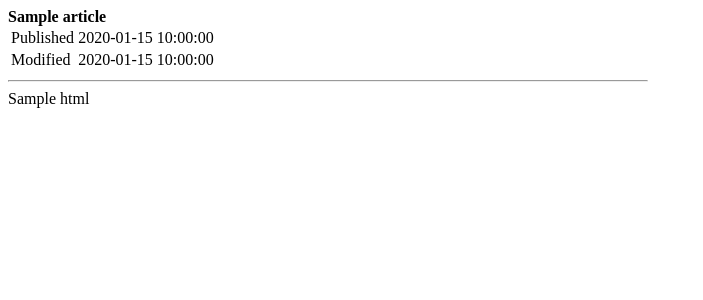
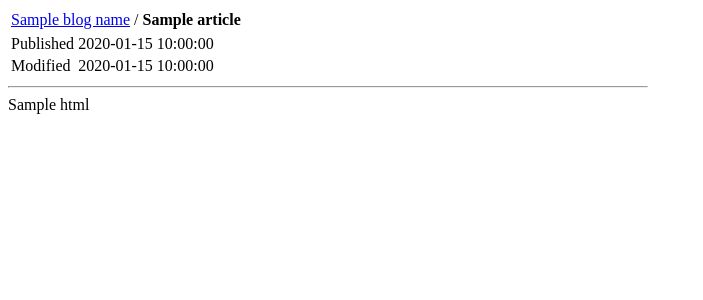
Before and after one commit to CYTMWIA/rainbow, a Python web app: template templates/article.html in a window 1280 px wide. Shown: the top 300 px of the page, without its empty margins (0-703 px from the left). Run offline with Jinja, Linux system fonts and the light colour scheme; the template is opened without the code that fills it: most values are stand-ins (such as "Sample title", 1, 10 or a date in 2020).

Commit message:
use blog_name instead of blog_title

```diff
--- a/config-default.json
+++ b/config-default.json
@@ -1,5 +1,5 @@
 {
-    "blog_title": "Simple Blog",
+    "blog_name": "Simple Blog",
     "mathjax_src": "https://unpkg.com/mathjax@3.2.0/es5/tex-mml-chtml.js",
     "output_dir": "./output",
     "content_dir": "./content",
--- a/scripts/build.py
+++ b/scripts/build.py
@@ -128,7 +128,7 @@ def main():
         art.link = os.path.basename(art.path)+".html"
 
     write("index.html", load_template("index.html").render(
-        title=config["blog_title"],
+        blog_name=config["blog_name"],
         about=about,
         articles=articles,
     ))
@@ -137,7 +137,7 @@ def main():
     for art in articles:
         print(art)
         write(art.link, article_template.render(
-            title=art.title,
+            blog_name=config["blog_name"],
             article=art
         ))
 
--- a/templates/article.html
+++ b/templates/article.html
@@ -5,7 +5,7 @@
     <meta charset="UTF-8">
     <meta http-equiv="X-UA-Compatible" content="IE=edge">
     <meta name="viewport" content="width=device-width, initial-scale=1.0">
-    <title>{{ title }}</title>
+    <title>{{ article.title }}</title>
     <style>
         img {
             max-width: 100%;
@@ -18,7 +18,16 @@
 </head>
 
 <body>
-    <strong>{{ article.title }}</strong>
+    <table>
+        <tbody>
+            <tr>
+                <td><a href="/">{{ blog_name }}</a></td>
+                <td>/</td>
+                <td><strong>{{ article.title }}</strong></td>
+            </tr>
+        </tbody>
+    </table>
+
     <table>
         <tbody>
             <tr>
@@ -33,7 +42,9 @@
             {% endif %}
         </tbody>
     </table>
+
     <hr>
+
     <article>{{ article.html|safe }}</article>
 </body>
 
--- a/templates/index.html
+++ b/templates/index.html
@@ -5,11 +5,11 @@
     <meta charset="UTF-8">
     <meta http-equiv="X-UA-Compatible" content="IE=edge">
     <meta name="viewport" content="width=device-width, initial-scale=1.0">
-    <title>{{ title }}</title>
+    <title>{{ blog_name }}</title>
 </head>
 
 <body>
-    <h1>{{ title }}</h1>
+    <h1>{{ blog_name }}</h1>
 
     {% if about %}
     <h2>About</h2>
```
